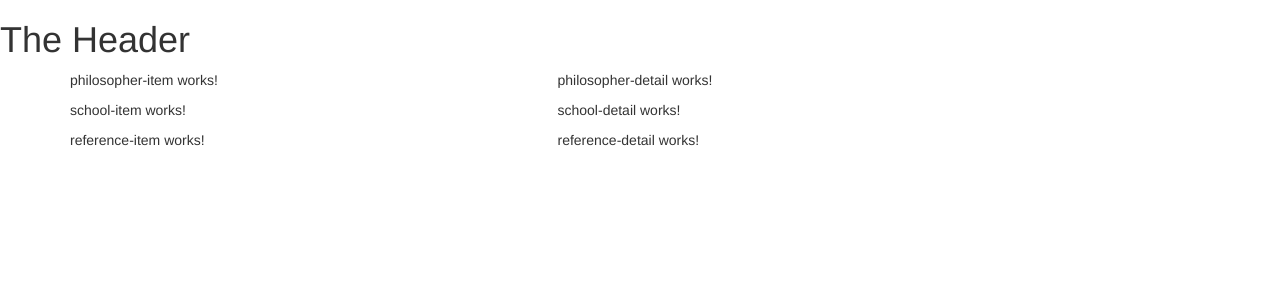
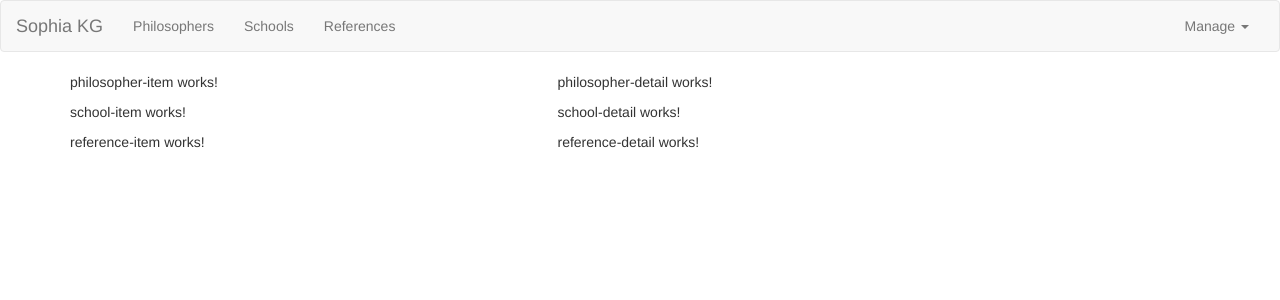
Before and after one commit to ajliebel/sophia, an Angular app: page / in a window 1280 px wide. Shown: the top 300 px of the page. Built offline with nearby package versions, Linux system fonts and the light colour scheme.

Commit message:
Branding added to header

```diff
--- a/src/app/header/header.component.html
+++ b/src/app/header/header.component.html
@@ -1 +1,23 @@
-<h1>The Header</h1>
+<nav class="navbar navbar-default">
+    <div class="container-fluid">
+        <div class="navbar-header">
+            <a href="#" class="navbar-brand">Sophia KG</a>
+        </div>
+        <div class="collapse navbar-collapse">
+           <ul class="nav navbar-nav">
+               <li><a href="#">Philosophers</a></li>
+               <li><a href="#">Schools</a></li>
+               <li><a href="#">References</a></li>
+           </ul>
+           <ul class="nav navbar-nav navbar-right">
+               <li class="dropdown">
+                   <a href="#" class="dropdown-toggle" role="button">Manage <span class="caret"></span></a>
+                   <ul class="dropdown-menu">
+                       <li><a hfref="#">Save Data</a></li>
+                       <li><a hfref="#">Fetch Data</a></li>
+                   </ul>
+               </li>
+           </ul>
+        </div>
+    </div>
+</nav>
```
